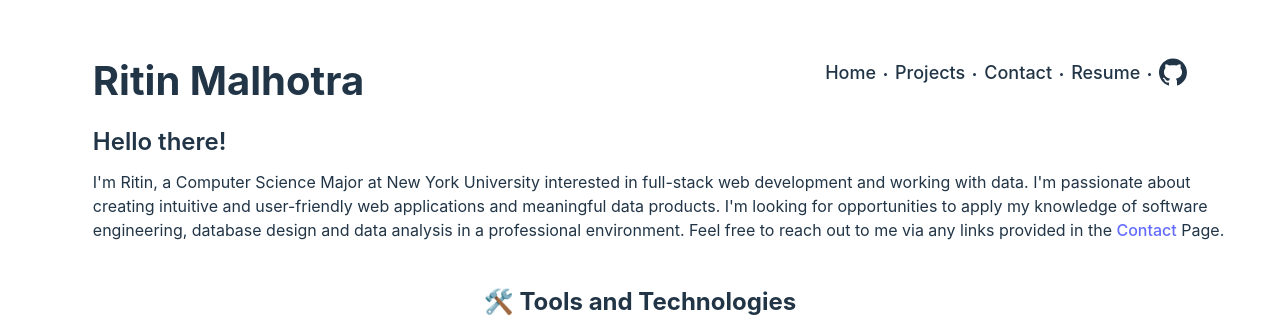
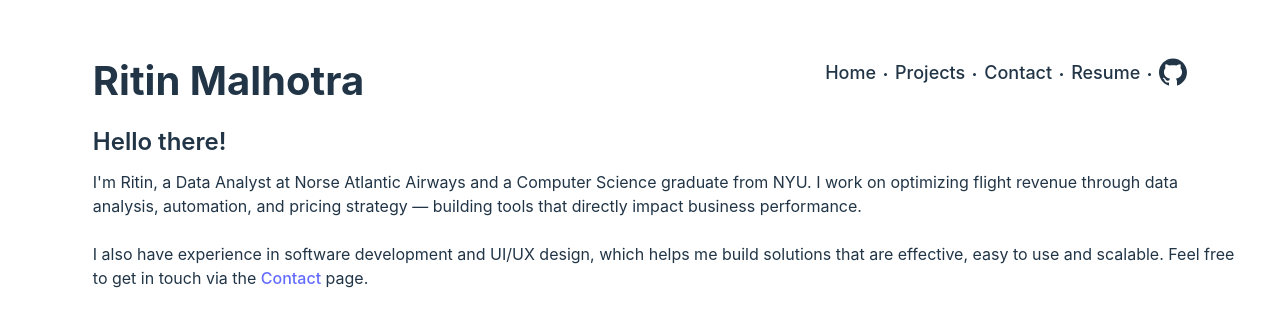
Before and after one commit to RitinDev/project-portfolio, a React (Vite) app: page / in a window 1280 px wide. Shown: the top 334 px of the page. Built offline with nearby package versions, Linux system fonts and the light colour scheme.

Commit message:
feat: update home intro post-employment

```diff
--- a/src/components/home-intro/HomeIntro.tsx
+++ b/src/components/home-intro/HomeIntro.tsx
@@ -4,7 +4,7 @@ const HomeIntro = () => {
     return (
         <div className="home-intro">
             <h2 className='greeting'>Hello there!</h2>
-            <p> I'm Ritin, a Computer Science Major at New York University interested in full-stack web development and working with data. I'm passionate about creating intuitive and user-friendly web applications and meaningful data products. I'm looking for opportunities to apply my knowledge of software engineering, database design and data analysis in a professional environment. Feel free to reach out to me via any links provided in the <a href={`${import.meta.env.BASE_URL}contact`}>Contact</a> Page.</p>
+            <p> I'm Ritin, a Data Analyst at Norse Atlantic Airways and a Computer Science graduate from NYU. I work on optimizing flight revenue through data analysis, automation, and pricing strategy — building tools that directly impact business performance.<br /><br />I also have experience in software development and UI/UX design, which helps me build solutions that are effective, easy to use and scalable. Feel free to get in touch via the <a href={`${import.meta.env.BASE_URL}contact`}>Contact</a> page. </p>
         </div>
     )
 }
```
